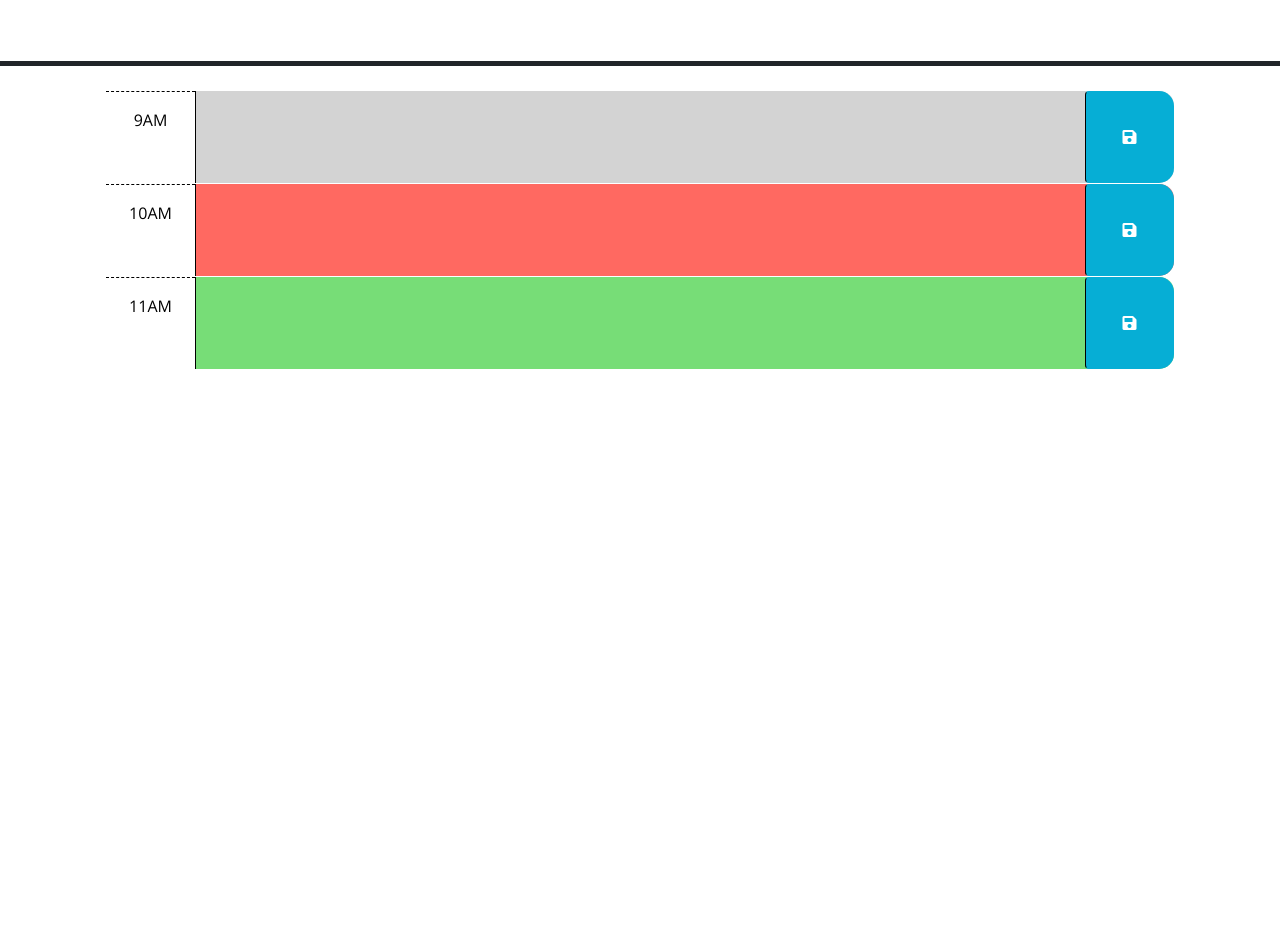
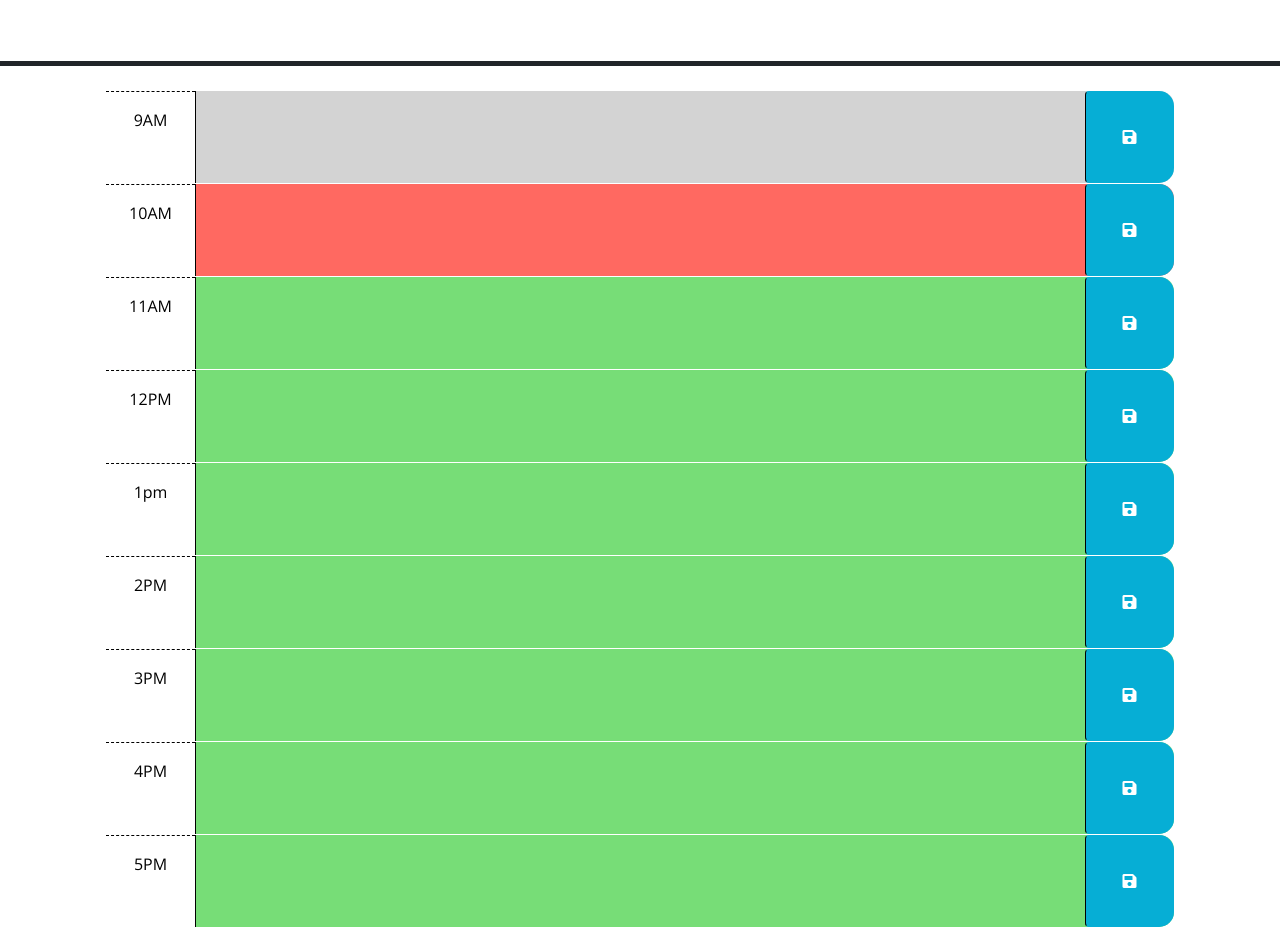
Before and after one commit to That-Dude13/Work-Day-Scheduler, a plain HTML site: page index.html in a window 1280 px wide. Shown: the part 166-1093 px from the top of the page. Before the commit the page ends 800 px from the top, so only its background shows below. Drawn offline with nearby package versions, Linux system fonts and the light colour scheme; files that its build step writes are made by us from their sources; files whose address does not match are found by name.

Commit message:
div elements modified on HTML for each hour

```diff
--- a/index.html
+++ b/index.html
@@ -66,6 +66,54 @@
         </button>
       </div>
 
+      <div id="hour-12" class="row time-block future">
+        <div class="col-2 col-md-1 hour text-center py-3">12PM</div>
+        <textarea class="col-8 col-md-10 description" rows="3"> </textarea>
+        <button class="btn saveBtn col-2 col-md-1" aria-label="save">
+          <i class="fas fa-save" aria-hidden="true"></i>
+        </button>
+      </div>
+
+      <div id="hour-1" class="row time-block future">
+        <div class="col-2 col-md-1 hour text-center py-3">1pm</div>
+        <textarea class="col-8 col-md-10 description" rows="3"> </textarea>
+        <button class="btn saveBtn col-2 col-md-1" aria-label="save">
+          <i class="fas fa-save" aria-hidden="true"></i>
+        </button>
+      </div>
+
+      <div id="hour-2" class="row time-block future">
+        <div class="col-2 col-md-1 hour text-center py-3">2PM</div>
+        <textarea class="col-8 col-md-10 description" rows="3"> </textarea>
+        <button class="btn saveBtn col-2 col-md-1" aria-label="save">
+          <i class="fas fa-save" aria-hidden="true"></i>
+        </button>
+      </div>
+
+      <div id="hour-3" class="row time-block future">
+        <div class="col-2 col-md-1 hour text-center py-3">3PM</div>
+        <textarea class="col-8 col-md-10 description" rows="3"> </textarea>
+        <button class="btn saveBtn col-2 col-md-1" aria-label="save">
+          <i class="fas fa-save" aria-hidden="true"></i>
+        </button>
+      </div>
+
+      <div id="hour-4" class="row time-block future">
+        <div class="col-2 col-md-1 hour text-center py-3">4PM</div>
+        <textarea class="col-8 col-md-10 description" rows="3"> </textarea>
+        <button class="btn saveBtn col-2 col-md-1" aria-label="save">
+          <i class="fas fa-save" aria-hidden="true"></i>
+        </button>
+      </div>
+
+      <div id="hour-5" class="row time-block future">
+        <div class="col-2 col-md-1 hour text-center py-3">5PM</div>
+        <textarea class="col-8 col-md-10 description" rows="3"> </textarea>
+        <button class="btn saveBtn col-2 col-md-1" aria-label="save">
+          <i class="fas fa-save" aria-hidden="true"></i>
+        </button>
+      </div>
+
     <script src="https://code.jquery.com/jquery-3.4.1.min.js"></script>
     <script
       src="https://cdn.jsdelivr.net/npm/dayjs@1.11.3/dayjs.min.js"
```
Also changed, not shown: assets/script.js (+9 -0 lines).
